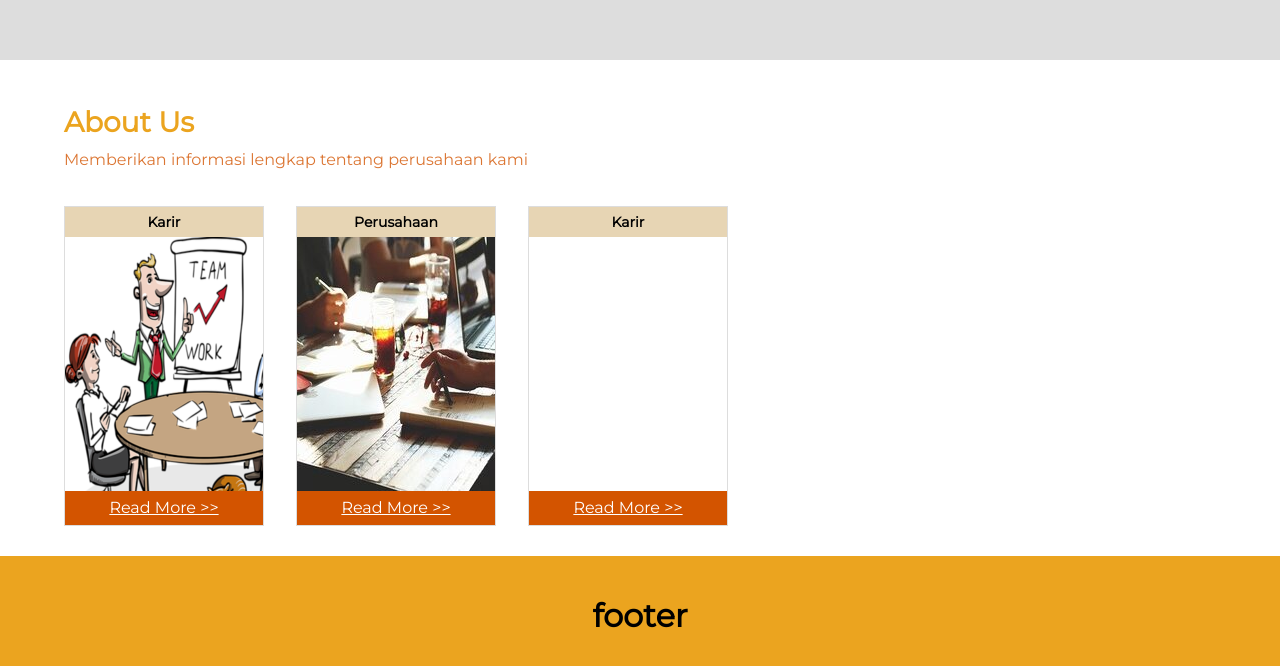
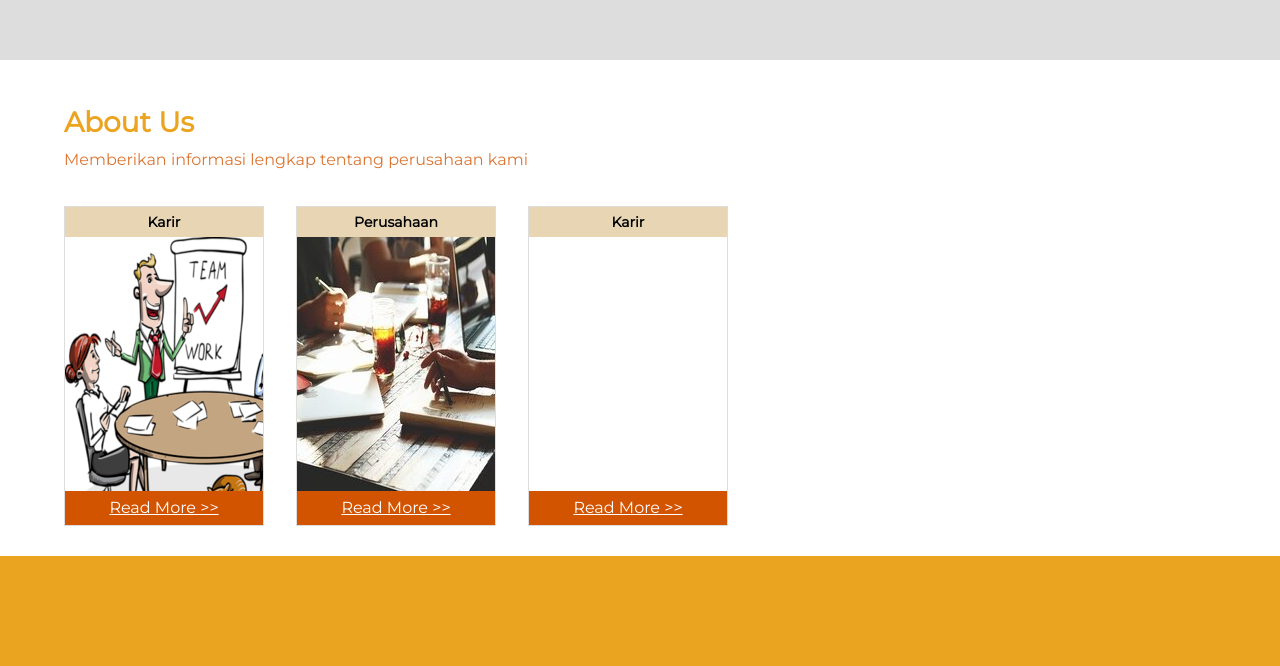
Before and after one commit to progatea04/progatea04, a plain HTML site: page index.html in a window 1280 px wide. Shown: the part 1240-1906 px from the top of the page. Drawn offline with Linux system fonts and the light colour scheme.

Commit message:
menambahkan container footer

```diff
--- a/index.html
+++ b/index.html
@@ -78,7 +78,9 @@
         </div>
     </aside>
     <footer>
-        <h1>footer</h1>
+        <div class="container-footer">
+
+        </div>
     </footer>
 
 </body>
```
